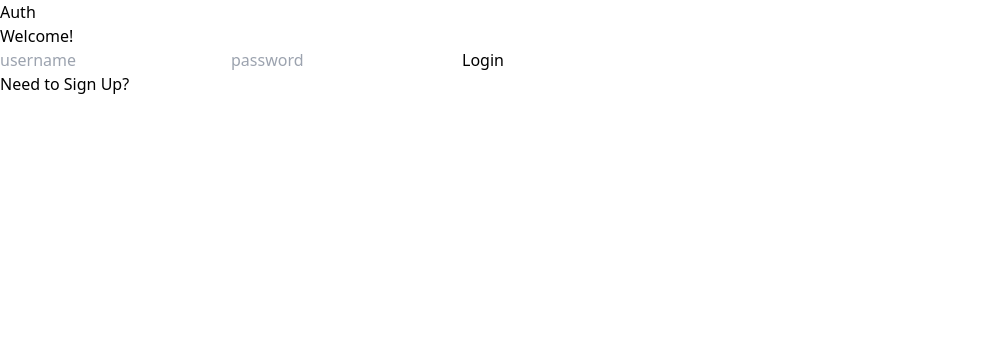
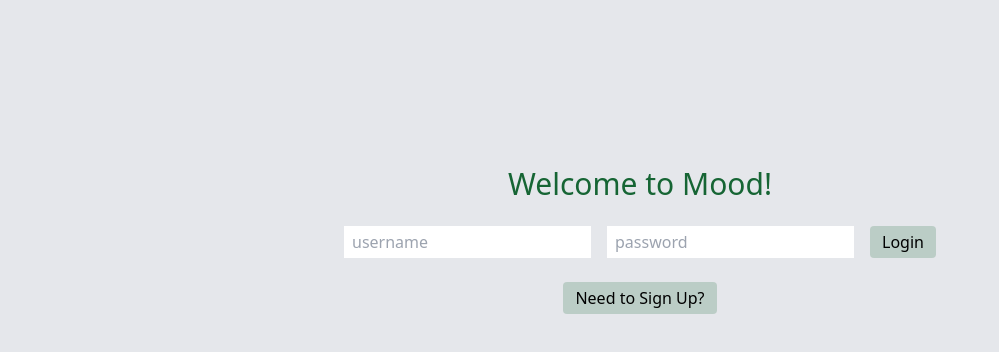
Before and after one commit to holdenmatthews/emotn, a React (Create React App) app: page / in a window 1280 px wide. Shown: the top 352 px of the page, without its empty margins (0-999 px from the left). Built offline with nearby package versions, Linux system fonts and the light colour scheme.

Commit message:
auth tailwind implemented.

```diff
--- a/src/components/Auth.jsx
+++ b/src/components/Auth.jsx
@@ -49,26 +49,30 @@ const Auth = () => {
   };
 
   return (
-    <main>
-      <h1>Welcome!</h1>
-      <form onSubmit={submitHandler}>
+    <main className="h-screen bg-gray-200">
+      <div className="flex flex-col items-center justify-center h-3/5 gap-6">
+        <h1 className="text-green-800 text-3xl">Welcome to Mood!</h1>
+        <form onSubmit={submitHandler} className="flex flex-row gap-4">
           <input
+            className="px-2"
             type="text"
             value={username}
             placeholder="username"
             onChange={(e) => setUsername(e.target.value)}
           />
           <input
+            className="px-2"
             type="password"
             value={password}
             placeholder="password"
             onChange={(e) => setPassword(e.target.value)}
           />
-        <button>{register ? "Sign Up" : "Login"}</button>
+          <button className="p-1 px-3 bg-green-800 bg-opacity-20 hover:bg-opacity-70 hover:text-green-50 transition-all duration-300 ease-in-out rounded">{register ? "Sign Up" : "Login"}</button>
         </form>
-      <button onClick={handleClick}>
+        <button onClick={handleClick} className="p-1 px-3 bg-green-800 bg-opacity-20 hover:bg-opacity-70 hover:text-green-50 transition-all duration-300 ease-in-out rounded">
           Need to {register ? "Login" : "Sign Up"}?
         </button>
+      </div>
     </main>
   );
 };
--- a/src/components/Header.jsx
+++ b/src/components/Header.jsx
@@ -24,7 +24,7 @@ const Header = () => {
         ) : (
           <ul>
             <li>
-              <NavLink to="/">Auth</NavLink>
+              <NavLink to="/"></NavLink>
             </li>
           </ul>
         )}
--- a/tailwind.config.js
+++ b/tailwind.config.js
@@ -1,6 +1,6 @@
 /** @type {import('tailwindcss').Config} */
 module.exports = {
-  content: ["./src/**/*.{js, jsx, ts, tsx}"],
+  content: ["./src/**/*.{js,jsx,ts,tsx}"],
   theme: {
     extend: {},
   },
```
Lines whose indentation alone changed are shown as unchanged.
